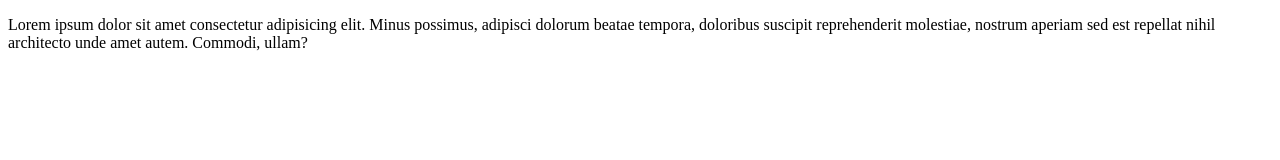
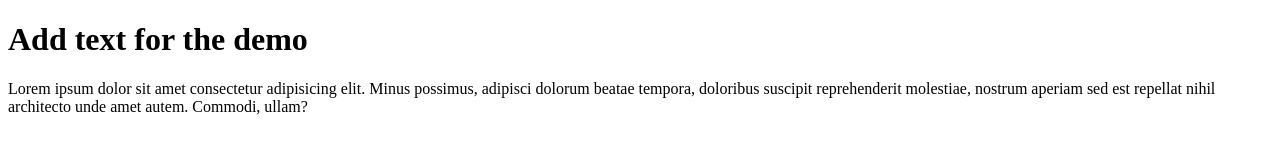
Before and after one commit to Velimir-Dimitrov/DevOps, a plain HTML site: page VersionControlWithGit/branching-demo/index.html in a window 1280 px wide. Drawn offline with Linux system fonts and the light colour scheme.

Commit message:
Added title on the demo html

```diff
--- a/VersionControlWithGit/branching-demo/index.html
+++ b/VersionControlWithGit/branching-demo/index.html
@@ -10,6 +10,7 @@
 
 <body>
     <div>
+        <h1>Add text for the demo</h1>
         <p>Lorem ipsum dolor sit amet consectetur adipisicing elit. Minus possimus, adipisci dolorum beatae tempora,
             doloribus suscipit reprehenderit molestiae, nostrum aperiam sed est repellat nihil architecto unde amet
             autem. Commodi, ullam?</p>
```
